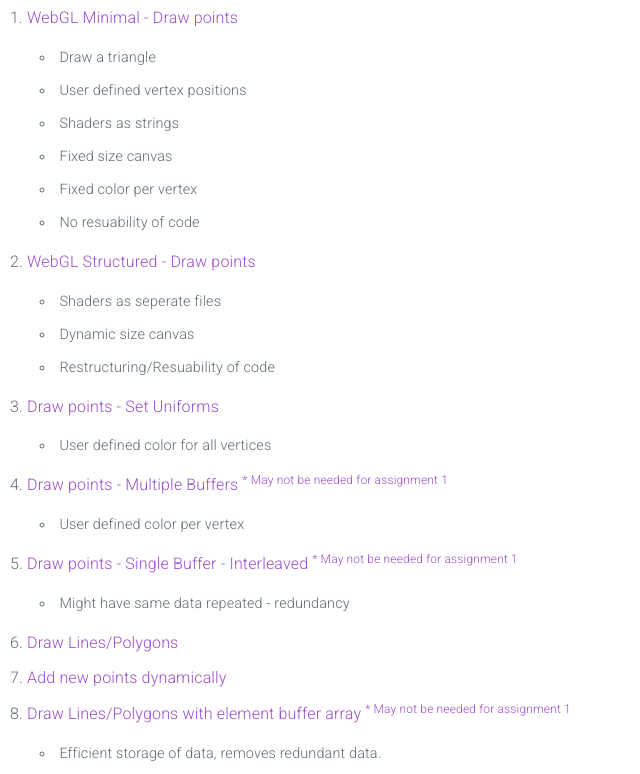
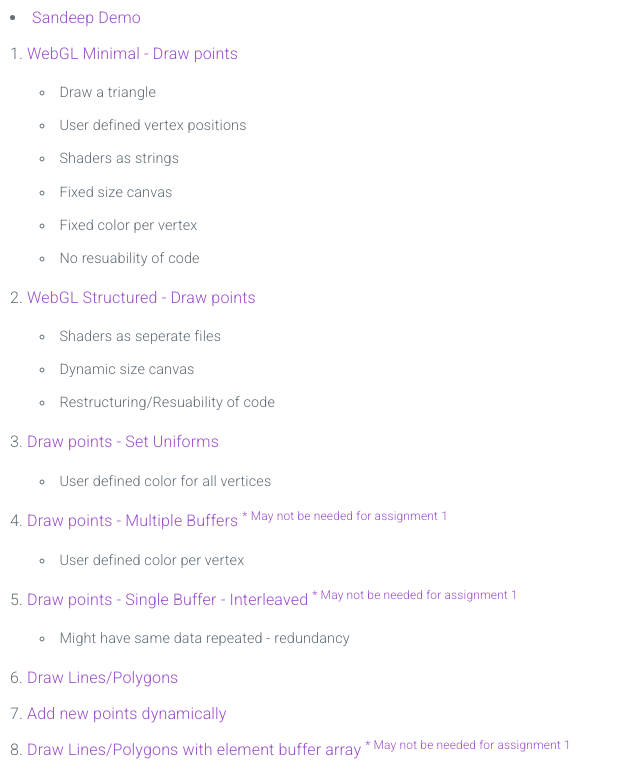
Before and after one commit to thesandx/graphics_demo, a website: page index.html in a window 1280 px wide. Shown: the part 80-854 px from the top of the page, without its empty margins (0-640 px from the left). Drawn offline with nearby package versions, Linux system fonts and the light colour scheme.

Commit message:
traingle draw

```diff
--- a/index.html
+++ b/index.html
@@ -19,6 +19,7 @@
 
 <body>
 	<h1>WebGL 1.0 Samples</h1>
+	<li> <a href="./src/webGL/sandeep/"> Sandeep Demo</a></li>
 	<ol>
 		<li> <a href="./src/webGL/example1/">WebGL Minimal - Draw points</a> </li>
 		<ul>
```
